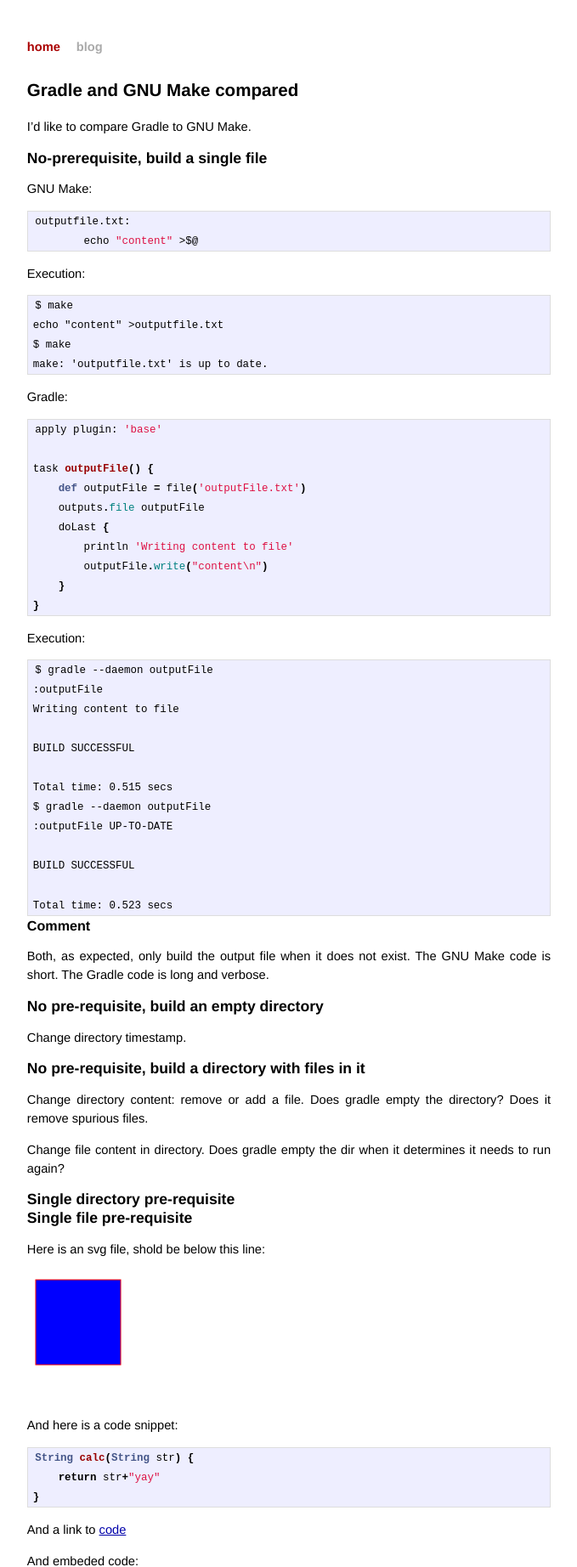
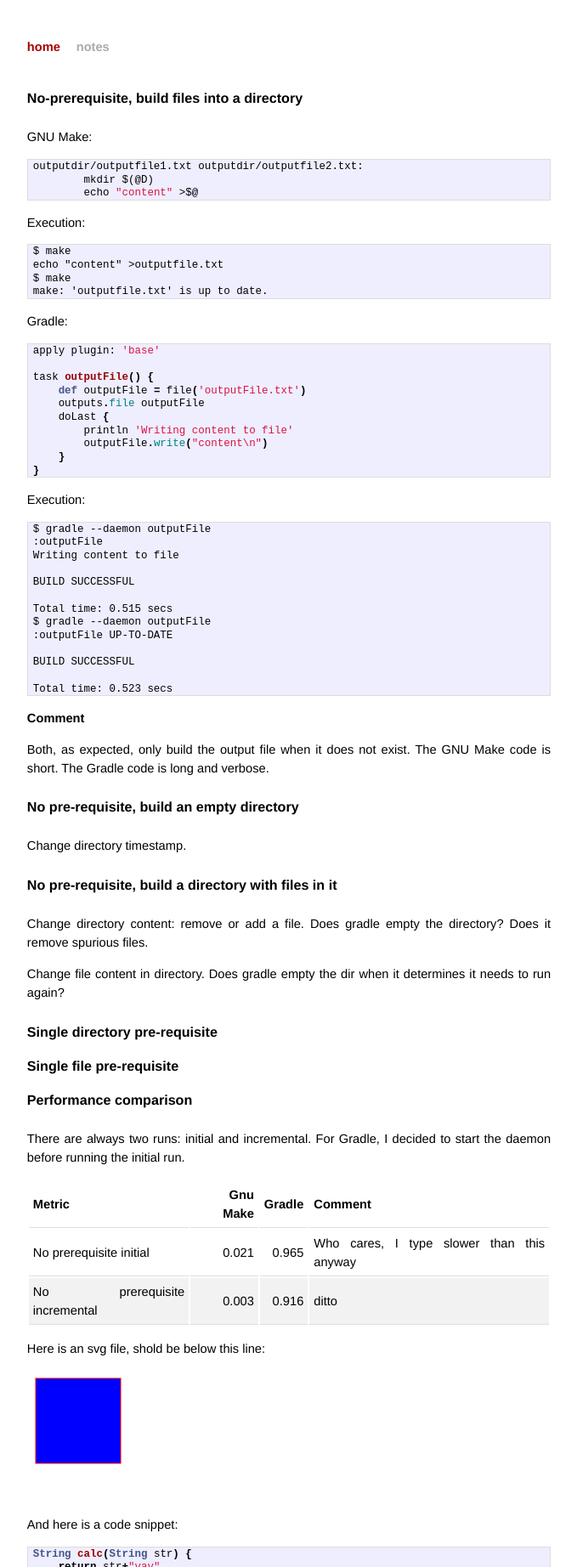
Before and after one commit to martinda/martinda.github.io, a Jekyll site: the page built from _notes/gradle/no-prereq-dir/readme.md, in a window 1280 px wide, cut to the strip 0-1844 px from the top of the page. Shown: the whole strip at 85% size, without its empty margins (300-979 px from the left). Built offline with Jekyll 4.4.1, drawn with Linux system fonts in a browser that asks for light colours.

Commit message:
Move from post to collections

````diff
--- a/_config.yml
+++ b/_config.yml
@@ -2,3 +2,7 @@
 markdown: kramdown
 permalink: /blog/:year/:month/:day/:title
 encoding: UTF-8
+collections:
+  notes:
+    path: gradle
+    output: true
--- a/_layouts/default.html
+++ b/_layouts/default.html
@@ -26,7 +26,7 @@
 <div class="site">
   <div class="title">
     <a href="/">home</a>
-    <a class="extra" href="/blog">blog</a>
+    <a class="extra" href="/notes">notes</a>
   </div>
 
   {{ content }}
--- a/_posts/2016-04-10-gradle-and-make-compared.md
+++ b/_notes/gradle/no-prereq-dir/readme.md
@@ -1,19 +1,16 @@
 ---
 layout: post
-title: "Gradle and GNU Make Compared"
+title: "Gradle and GNU Make: No-prerequisite, build files into a directory"
 date: 2016-04-10
 ---
 
-# Gradle and GNU Make compared
-
-I'd like to compare Gradle to GNU Make.
-
-## No-prerequisite, build a single file
+## No-prerequisite, build files into a directory
 
 GNU Make:
 
 ```cmake
-outputfile.txt:
+outputdir/outputfile1.txt outputdir/outputfile2.txt:
+	mkdir $(@D)
         echo "content" >$@
 ```
 
@@ -78,6 +75,17 @@
 
 ## Single file pre-requisite
 
+## Performance comparison
+
+There are always two runs: initial and incremental.  For Gradle, I
+decided to start the daemon before running the initial run.
+
+| Metric                      | Gnu Make | Gradle | Comment |
+|-----------------------------|---------:|-------:|---------|
+| No prerequisite initial     |    0.021 |  0.965 | Who cares, I type slower than this anyway |
+| No prerequisite incremental |    0.003 |  0.916 | ditto |
+
+
 Here is an svg file, shold be below this line:
 
 ![Alt text](/images/square.svg)
--- /dev/null
+++ b/_notes/gradle/no-prereq/outputFile.txt
@@ -0,0 +1 @@
+content
--- a/css/screen.css
+++ b/css/screen.css
@@ -27,11 +27,12 @@
 }
 
 h2 {
-    font-size: 120%;
+    line-height: 2.5;
+    font-size: 110%;
 }
 
 h3 {
-    font-size: 110%;
+    font-size: 100%;
 }
 
 h4, h5, h6 {
@@ -62,6 +63,13 @@
   font-size: inherit;
   font: 100%;
 }
+
+th, td {
+    padding: 5px;
+
+    border-bottom: 1px solid #ddd;
+}
+tr:nth-child(even) {background-color: #f2f2f2}
 
 /*****************************************************************************/
 /*
@@ -170,6 +178,9 @@
     border: 1px solid #ddd;
     background-color: #eef;
     padding: 0 .4em;
+    margin-top: 1em;
+    margin-bottom: 1em;
+    line-height: 1em;
   }
 
   #post ul,
@@ -181,7 +192,6 @@
     border: 1px solid #ddd;
     background-color: #eef;
     font-size: 85%;
-    padding: 0 .2em;
   }
 
     #post pre code {
````
Also changed, not shown: _notes/gradle/no-prereq/readme.md (added, +107 -0 lines), _notes/index.html (added, +12 -0 lines), index.html (+8 -0 lines), 3 other files.
